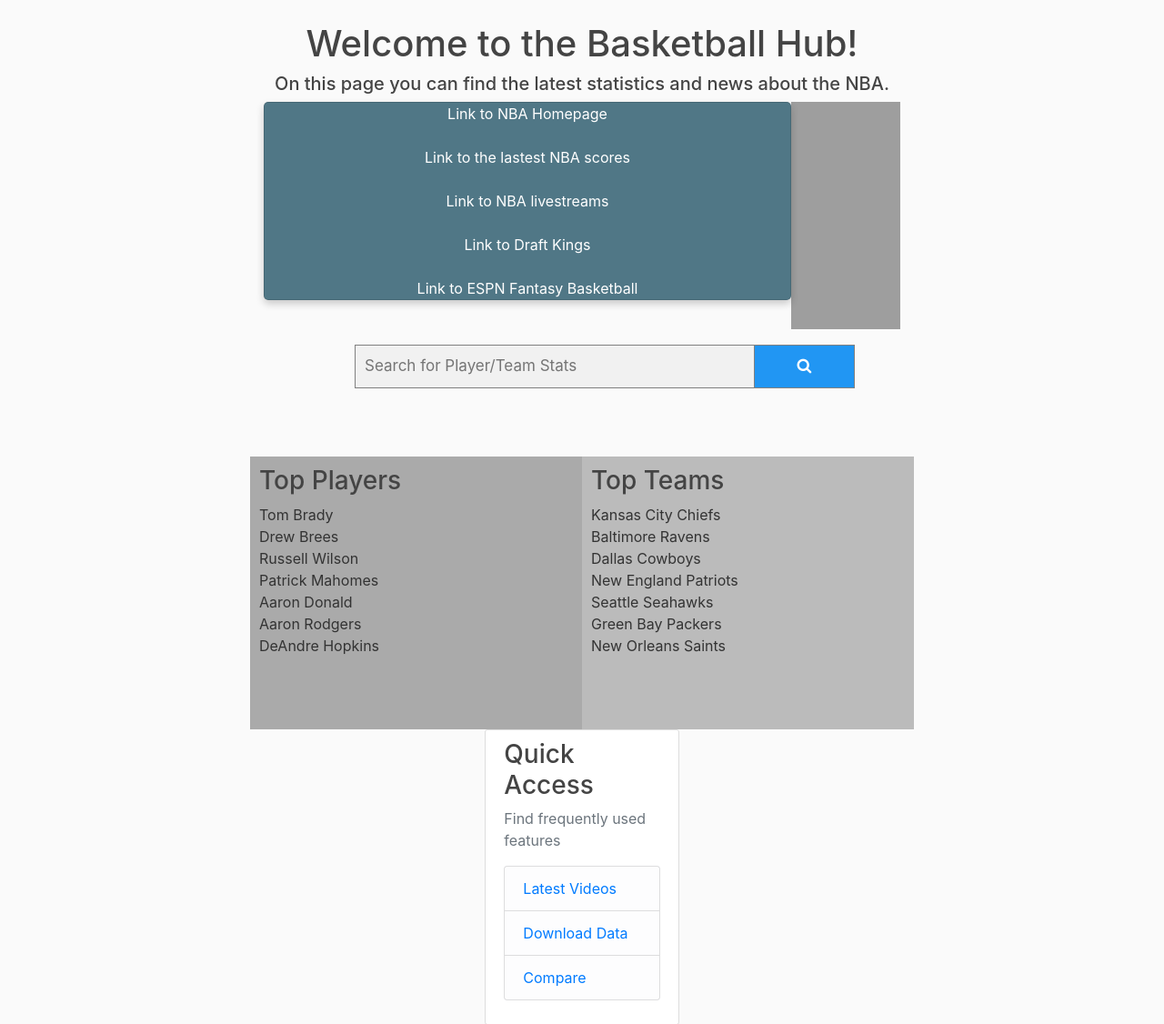
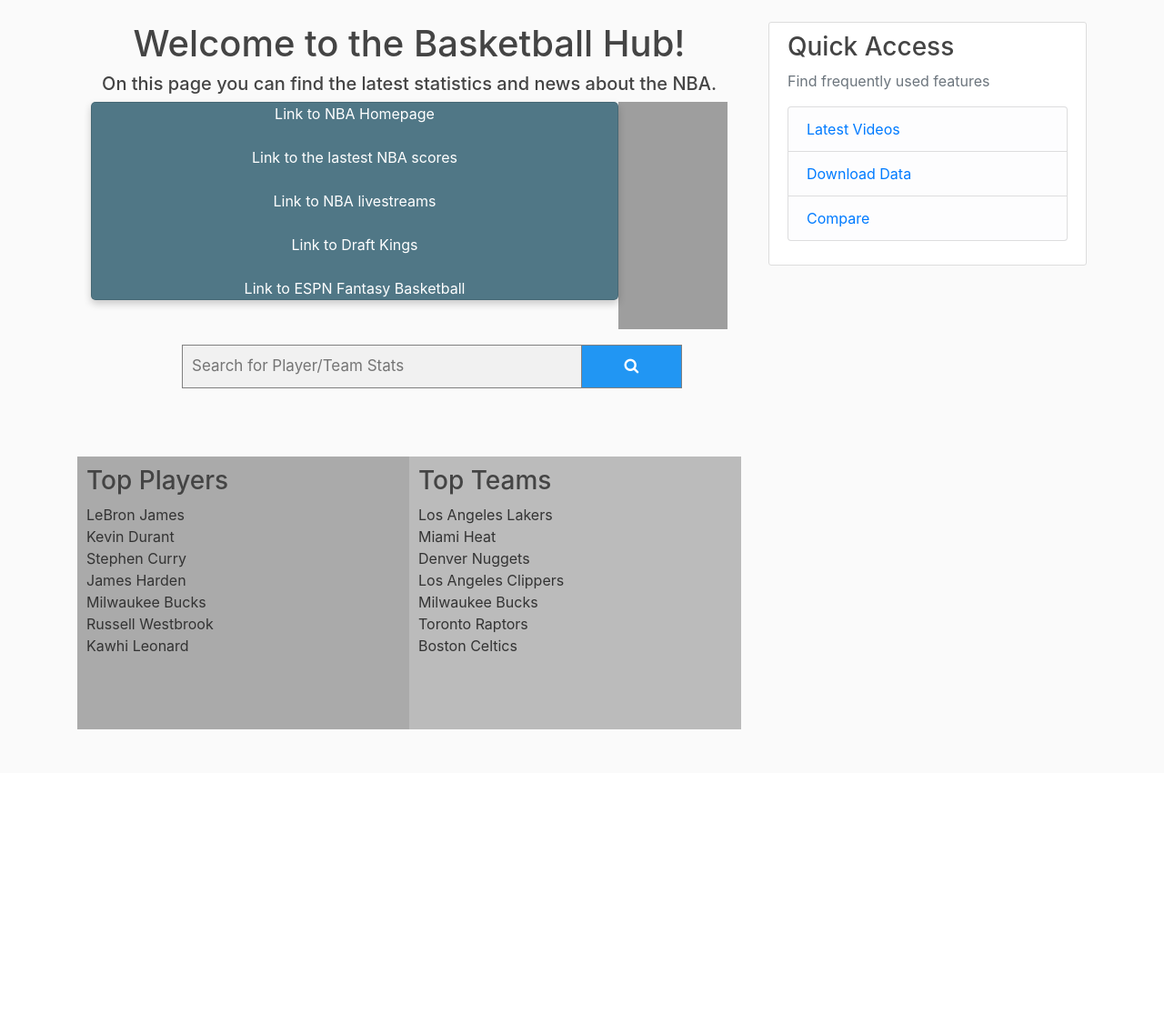
Before and after one commit to zxstewart/SoftDev_Project, a Flask app: page /basketball in a window 1280 px wide. Shown: the part 56-1182 px from the top of the page at 91% size. After the commit the page ends 858 px from the top, so only its background shows below. Run offline with Flask 2, Linux system fonts and the light colour scheme; some libraries are stand-ins or nearby versions; grey boxes are pictures that could not be loaded.

Commit message:
Update basketball.html

```diff
--- a/project-code/sportsapp/templates/basketball.html
+++ b/project-code/sportsapp/templates/basketball.html
@@ -28,36 +28,37 @@
     <div class="row">
         <div class="column" style="float: left;width: 50%;padding: 10px;height: 300px;background-color:#aaa;">
             <h3>Top Players</h3>
-            <h7>Tom Brady</h7>
+            <h7>LeBron James</h7>
             <br>
-            <h7>Drew Brees</h7>
+            <h7>Kevin Durant</h7>
             <br>
-            <h7>Russell Wilson</h7>
+            <h7>Stephen Curry</h7>
             <br>
-            <h7>Patrick Mahomes</h7>
+            <h7>James Harden</h7>
             <br>
-            <h7>Aaron Donald</h7>
+            <h7>Milwaukee Bucks</h7>
             <br>
-            <h7>Aaron Rodgers</h7>
+            <h7>Russell Westbrook </h7>
             <br>
-            <h7>DeAndre Hopkins</h7>
+            <h7>Kawhi Leonard </h7>
         </div>
         <div class="column" style="float: left;width: 50%;padding: 10px;height: 300px;background-color:#bbb;">
             <h3>Top Teams</h3>
-            <h7>Kansas City Chiefs</h7>
+            <h7>Los Angeles Lakers</h7>
             <br>
-            <h7>Baltimore Ravens</h7>
+            <h7>Miami Heat</h7>
             <br>
-            <h7>Dallas Cowboys</h7>
+            <h7>Denver Nuggets</h7>
             <br>
-            <h7>New England Patriots</h7>
+            <h7>Los Angeles Clippers</h7>
             <br>
-            <h7>Seattle Seahawks</h7>
+            <h7>Milwaukee Bucks</h7>
             <br>
-            <h7>Green Bay Packers</h7>
+            <h7>Toronto Raptors </h7>
             <br>
-            <h7>New Orleans Saints </h7>
+            <h7>Boston Celtics </h7>
         </div>
     </div>
+</div>
 
 {% endblock content%}
```
